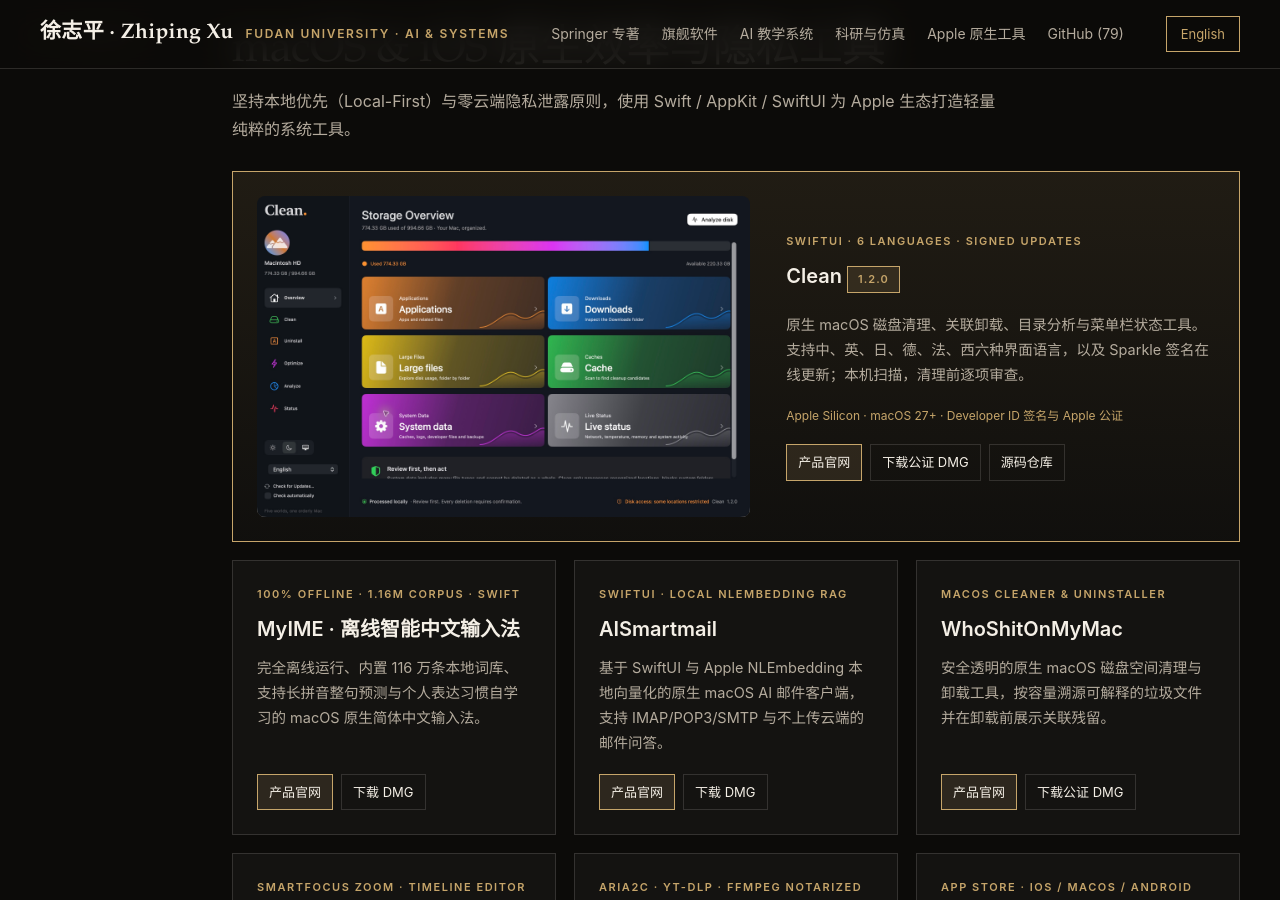
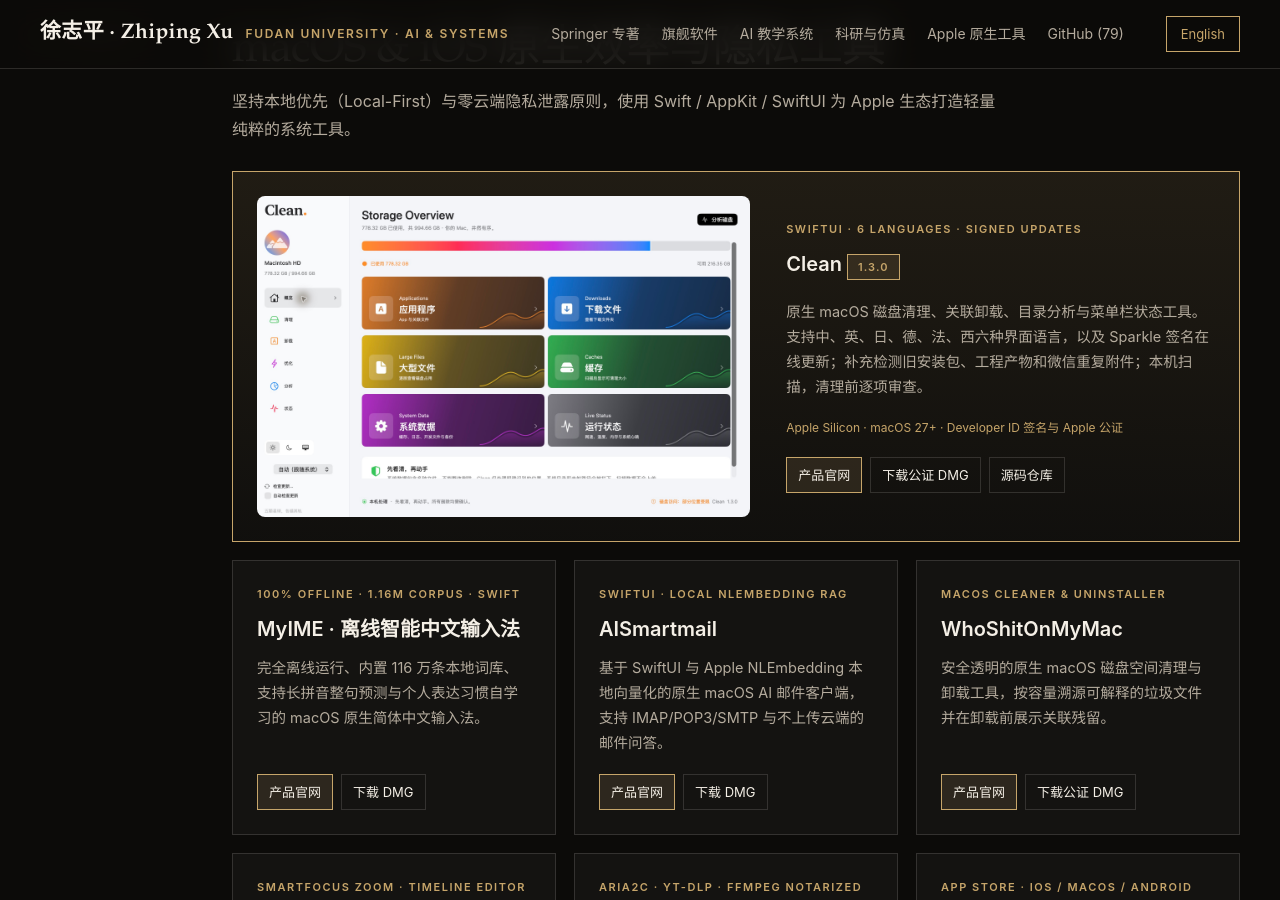
Before and after one commit to bennix/bennix.github.io, a Jekyll site: the page built from index.html, in a window 1280 px wide and 900 px high, scrolled down 5636 px. Built offline with Jekyll 4.4.1, drawn with Linux system fonts in a browser that asks for light colours; the list of posts is cut into pages by our own code.

Commit message:
Update Clean portal to notarized 1.3.0 with supplemental scanning

```diff
--- a/index.html
+++ b/index.html
@@ -768,16 +768,16 @@
             </p>
             <div class="card-grid three">
               <article class="card featured" id="clean">
-                <a class="clean-visual" href="https://bennix.github.io/Clean/" aria-label="Clean"><img src="img/clean-1.2.0.png" alt="Clean 1.2.0 macOS interface with language and update controls" loading="lazy" width="2360" height="1600" /></a>
+                <a class="clean-visual" href="https://bennix.github.io/Clean/" aria-label="Clean"><img src="img/clean-1.3.0.png" alt="Clean 1.3.0 macOS interface with language and update controls" loading="lazy" width="2360" height="1600" /></a>
                 <div>
                   <span class="card-eyebrow">SwiftUI · 6 Languages · Signed Updates</span>
-                  <h3>Clean <span class="book-meta-badge">1.2.0</span></h3>
+                  <h3>Clean <span class="book-meta-badge">1.3.0</span></h3>
 
-                  <p data-i18n="mac.clean.desc">原生 macOS 磁盘清理、关联卸载、目录分析与菜单栏状态工具。支持中、英、日、德、法、西六种界面语言，以及 Sparkle 签名在线更新；本机扫描，清理前逐项审查。</p>
+                  <p data-i18n="mac.clean.desc">原生 macOS 磁盘清理、关联卸载、目录分析与菜单栏状态工具。支持中、英、日、德、法、西六种界面语言，以及 Sparkle 签名在线更新；补充检测旧安装包、工程产物和微信重复附件；本机扫描，清理前逐项审查。</p>
                   <p style="font-size:12px;color:var(--brass)" data-i18n="mac.clean.requirements">Apple Silicon · macOS 27+ · Developer ID 签名与 Apple 公证</p>
                 <div class="card-links">
                   <a class="cta" href="https://bennix.github.io/Clean/" data-i18n="common.website">产品官网</a>
-                  <a href="https://github.com/bennix/Clean/releases/download/v1.2.0/Clean-1.2.0-AppleSilicon.dmg" data-i18n="common.macDmg">下载公证 DMG</a>
+                  <a href="https://github.com/bennix/Clean/releases/download/v1.3.0/Clean-1.3.0-AppleSilicon.dmg" data-i18n="common.macDmg">下载公证 DMG</a>
                   <a href="https://github.com/bennix/Clean" data-i18n="common.repo">源码仓库</a>
                 </div>
                 </div>
@@ -962,7 +962,7 @@
             "mac.myime.title": "MyIME · 离线智能中文输入法",
             "mac.myime.desc": "完全离线运行、内置 116 万条本地词库、支持长拼音整句预测与个人表达习惯自学习的 macOS 原生简体中文输入法。",
             "mac.mail.desc": "基于 SwiftUI 与 Apple NLEmbedding 本地向量化的原生 macOS AI 邮件客户端，支持 IMAP/POP3/SMTP 与不上传云端的邮件问答。",
-            "mac.clean.desc": "原生 macOS 磁盘清理、关联卸载、目录分析与菜单栏状态工具。支持中、英、日、德、法、西六种界面语言，以及 Sparkle 签名在线更新；本机扫描，清理前逐项审查。",
+            "mac.clean.desc": "原生 macOS 磁盘清理、关联卸载、目录分析与菜单栏状态工具。支持中、英、日、德、法、西六种界面语言，以及 Sparkle 签名在线更新；补充检测旧安装包、工程产物和微信重复附件；本机扫描，清理前逐项审查。",
             "mac.clean.requirements": "Apple Silicon · macOS 27+ · Developer ID 签名与 Apple 公证",
             "mac.whoshit.desc": "安全透明的原生 macOS 磁盘空间清理与卸载工具，按容量溯源可解释的垃圾文件并在卸载前展示关联残留。",
             "mac.record.desc": "支持鼠标点击自动缩放 (SmartFocus)、内置时间轴标注编辑器、多音轨混音与本地 H.264 MP4 导出的 macOS 录屏软件。",
@@ -1064,7 +1064,7 @@
             "mac.myime.title": "MyIME Offline Chinese Input Method",
             "mac.myime.desc": "100% offline macOS Simplified Chinese IME with 1.16M local lexicon entries, full-sentence Pinyin prediction, and local habit learning.",
             "mac.mail.desc": "Native SwiftUI macOS AI mail client using Apple NLEmbedding for 100% local vectorization and citation-backed email RAG Q&A.",
-            "mac.clean.desc": "Native macOS cleanup, related-file uninstall, disk analysis and menu bar monitoring. Six UI languages (Chinese, English, Japanese, German, French, Spanish), plus Sparkle-signed online updates. Scans stay local; review each cleanup before confirming.",
+            "mac.clean.desc": "Native macOS cleanup, related-file uninstall, disk analysis and menu bar monitoring. Six UI languages (Chinese, English, Japanese, German, French, Spanish), plus Sparkle-signed online updates. Detects old installers, build artifacts and verified WeChat duplicate attachments. Scans stay local; review each cleanup before confirming.",
             "mac.clean.requirements": "Apple Silicon · macOS 27+ · Developer ID signed and Apple notarized",
             "mac.whoshit.desc": "Safe, transparent native macOS disk cleaner and app uninstaller with explainable junk attribution.",
             "mac.record.desc": "macOS screen recorder with SmartFocus click zoom, built-in timeline annotation editor, and local H.264 MP4 export.",
```
Also changed, not shown: img/clean-1.3.0.png (added).
